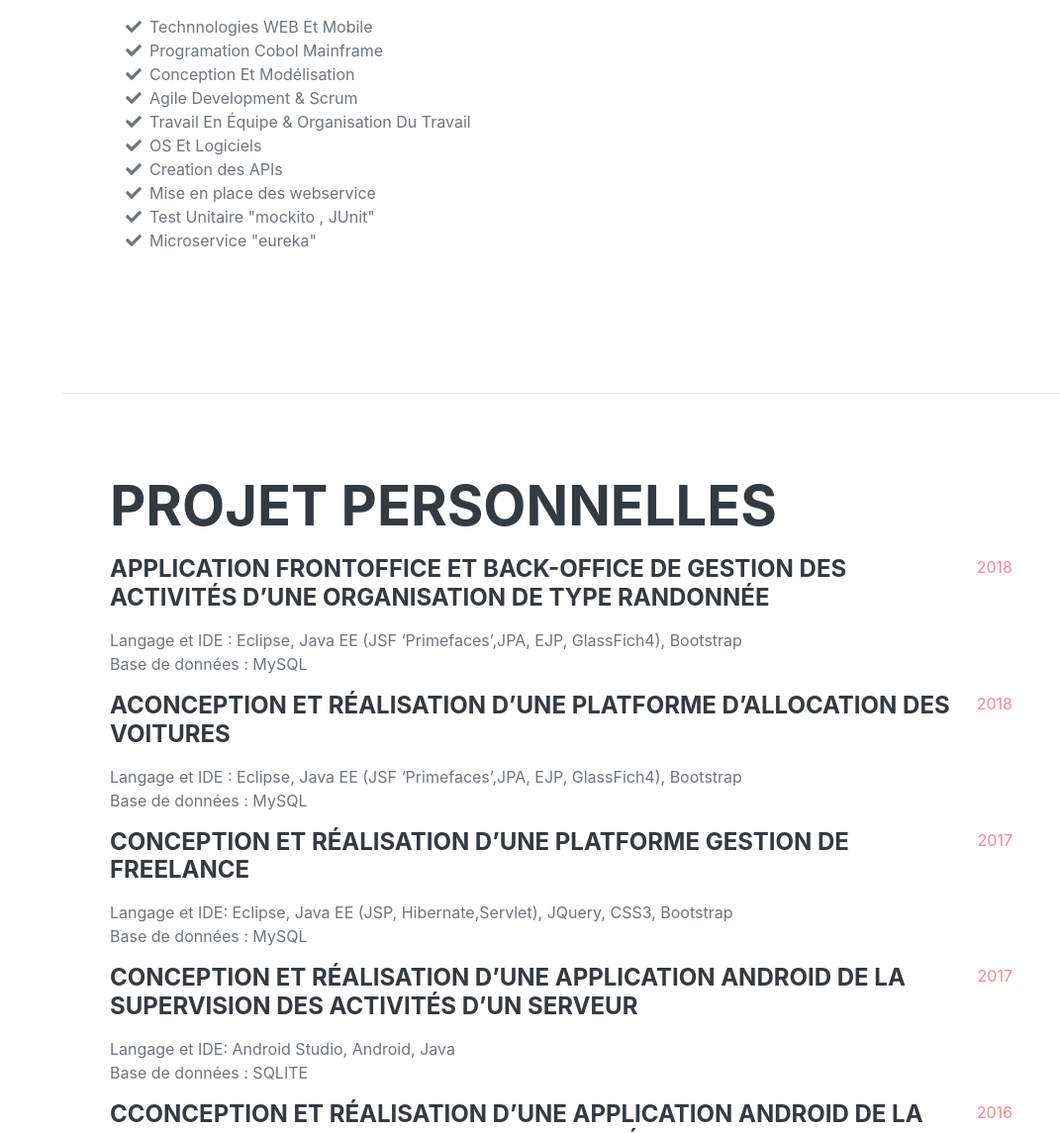
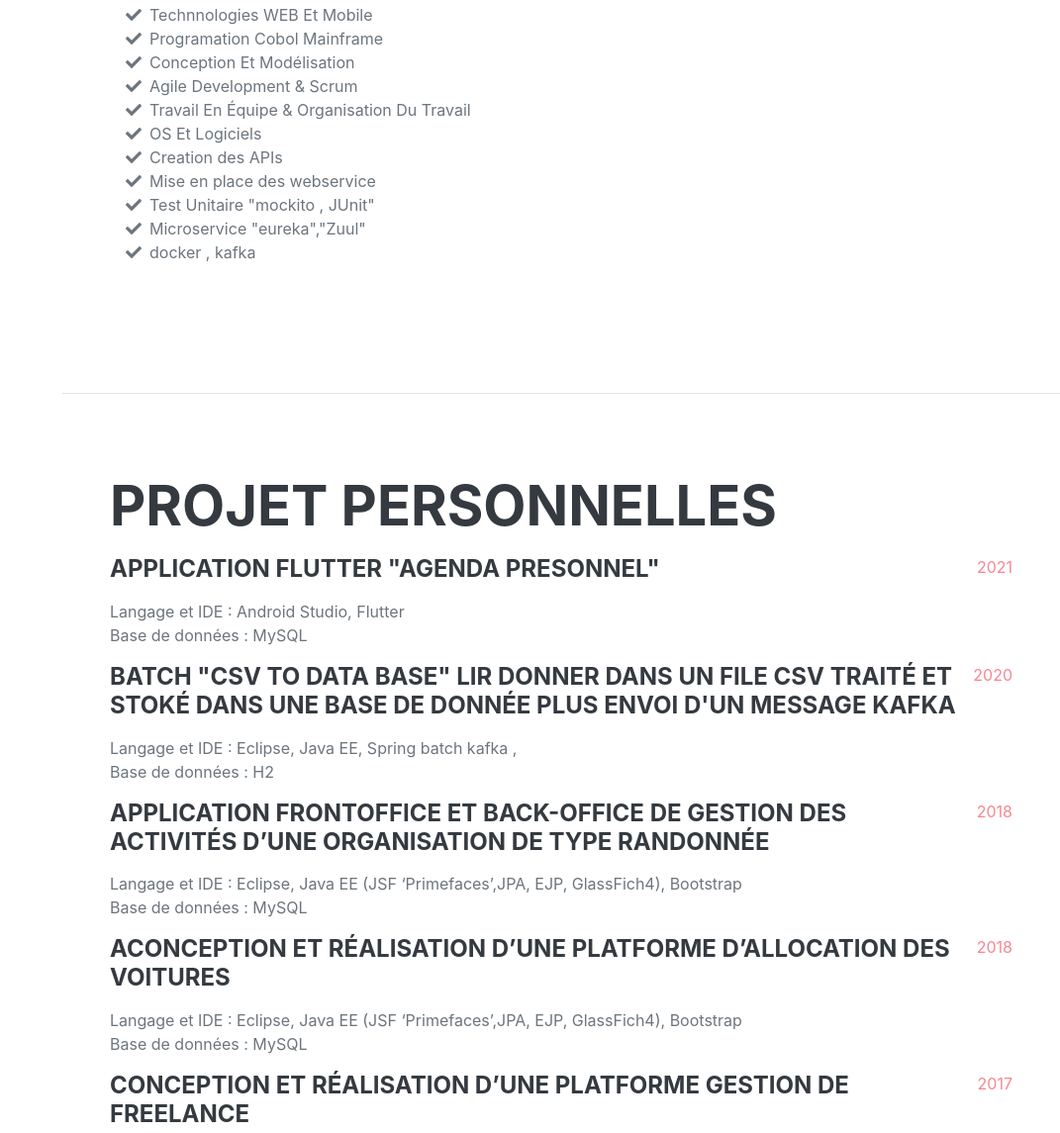
Before and after one commit to bouchouirabI/resume-ibtissam-bouchouirab, a plain HTML site: page index.html in a window 1280 px wide. Shown: the part 3169-4314 px from the top of the page at 99% size, without its empty margins (209-1280 px from the left). Drawn offline with nearby package versions, Linux system fonts and the light colour scheme; a web font is replaced by a local one.

Commit message:
Update index.html

```diff
--- a/index.html
+++ b/index.html
@@ -193,7 +193,11 @@
                         </li>
                         <li>
                             <span class="fa-li"><i class="fas fa-check"></i></span>
-                            Microservice "eureka"
+                            Microservice "eureka","Zuul"
+                        </li>
+                        <li>
+                            <span class="fa-li"><i class="fas fa-check"></i></span>
+                            docker , kafka
                         </li>
                     </ul>
                 </div>
@@ -204,6 +208,24 @@
                 <div class="resume-section-content">
                     <h2 class="mb-5">PROJET personnelles</h2>
                     <div class="d-flex flex-column flex-md-row justify-content-between">
+                        <div class="flex-grow-1">
+                            <h4 class="mb-0"> Application Flutter "agenda presonnel" </h4>
+                            <div class="subheading mb-3"></div>
+                            <div>Langage et IDE : Android Studio, Flutter <br> Base de données : MySQL</div>
+                            <p></p>
+                        </div>
+                        <div class="flex-shrink-0"><span class="text-primary">2021</span></div>
+                    </div>
+                    <div class="d-flex flex-column flex-md-row justify-content-between">
+                        <div class="flex-grow-1">
+                            <h4 class="mb-0">batch "csv to data base" lir donner dans un file csv traité et stoké dans une base de donnée plus envoi d'un message kafka</h4>
+                            <div class="subheading mb-3"></div>
+                            <div>Langage et IDE : Eclipse, Java EE, Spring batch kafka , <br> Base de données : H2</div>
+                            <p></p>
+                        </div>
+                        <div class="flex-shrink-0"><span class="text-primary">2020</span></div>
+                    </div>
+                     <div class="d-flex flex-column flex-md-row justify-content-between">
                         <div class="flex-grow-1">
                             <h4 class="mb-0">Application FrontOffice et Back-office de gestion des activités d’une organisation de type Randonnée</h4>
                             <div class="subheading mb-3"></div>
```
